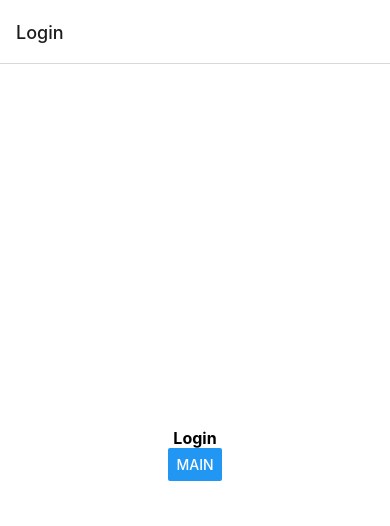
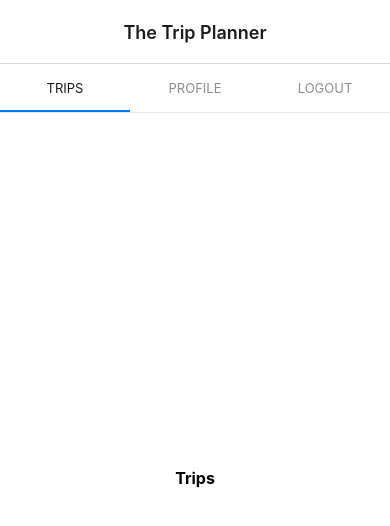
Before and after one commit to InbalGam/trip_planner_mobile, a React Native app in the folder trip_planner_mobile/: screen /Main in a window 390 px wide. Before the commit this address had no page. Shown: the top 526 px of the page. Built offline with nearby package versions, Linux system fonts and the light colour scheme.

Commit message:
added some style to header

```diff
--- a/trip_planner_mobile/Components/StackNavigator.js
+++ b/trip_planner_mobile/Components/StackNavigator.js
@@ -12,7 +12,7 @@ function Login(props) {
     return (
         <View style={styles.layout}>
           <Text style={styles.title}>Login</Text>
-          <Button title='Main' onPress={() => props.navigation.navigate('The Trip Planner')}/>
+          <Button title='Main' onPress={() => props.navigation.navigate('Main')}/>
         </View>
       );
 };
@@ -23,7 +23,13 @@ export default function StackNavigator() {
     return (
         <Stack.Navigator>
            <Stack.Screen name="Login" component={Login} />
-           <Stack.Screen name="The Trip Planner" component={TabNavigators} options={{ headerLeft: () => <></> }}/>
+           <Stack.Screen name="Main" component={TabNavigators} options={{
+                                                                headerLeft: () => <></>,
+                                                                title: 'The Trip Planner',
+                                                                headerTitleAlign: 'center',
+                                                                headerTitleStyle: {
+                                                                    fontWeight: '600'
+                                                                }}}/>
            {/* The headerLeft removes the back button */}
         </Stack.Navigator>
       );
```
